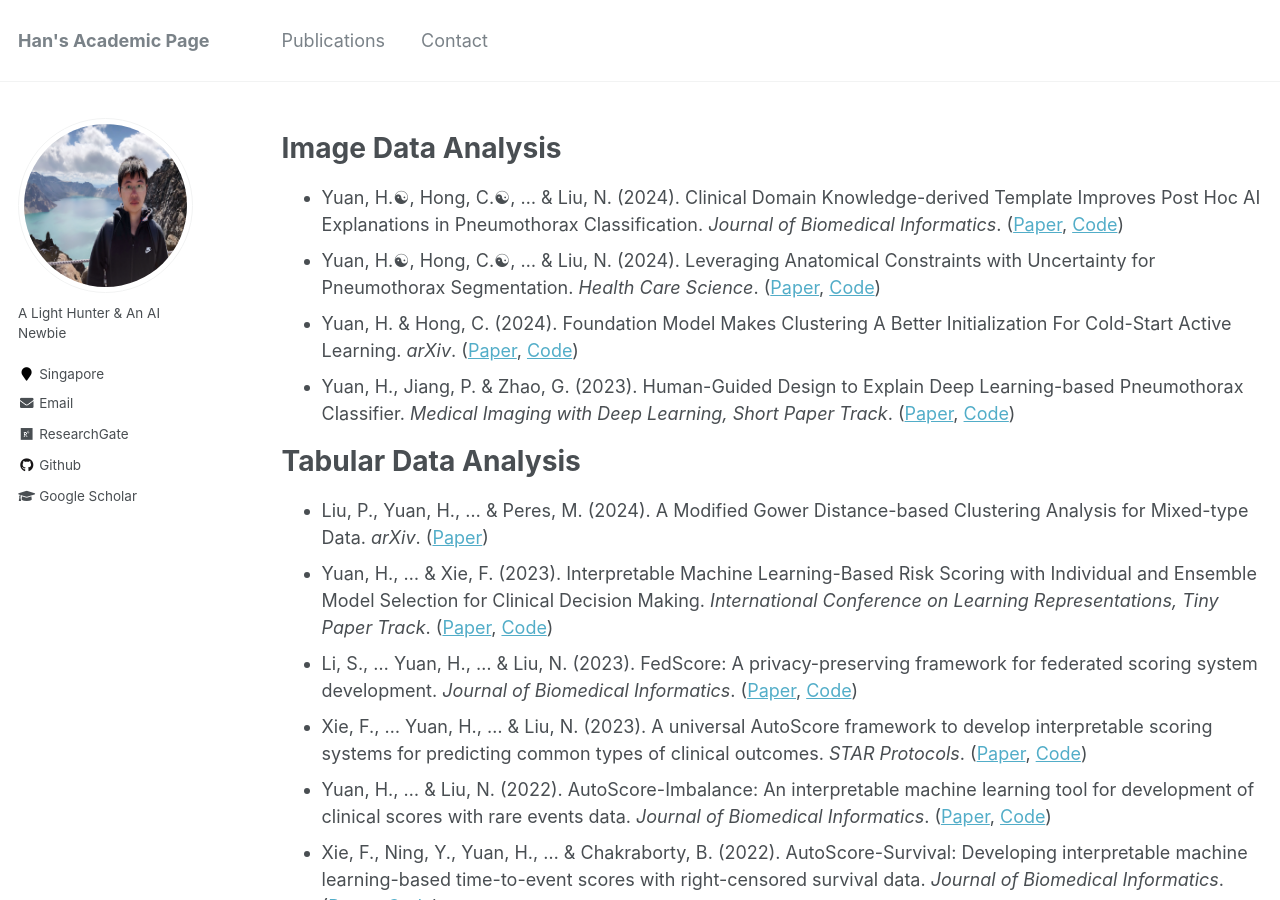
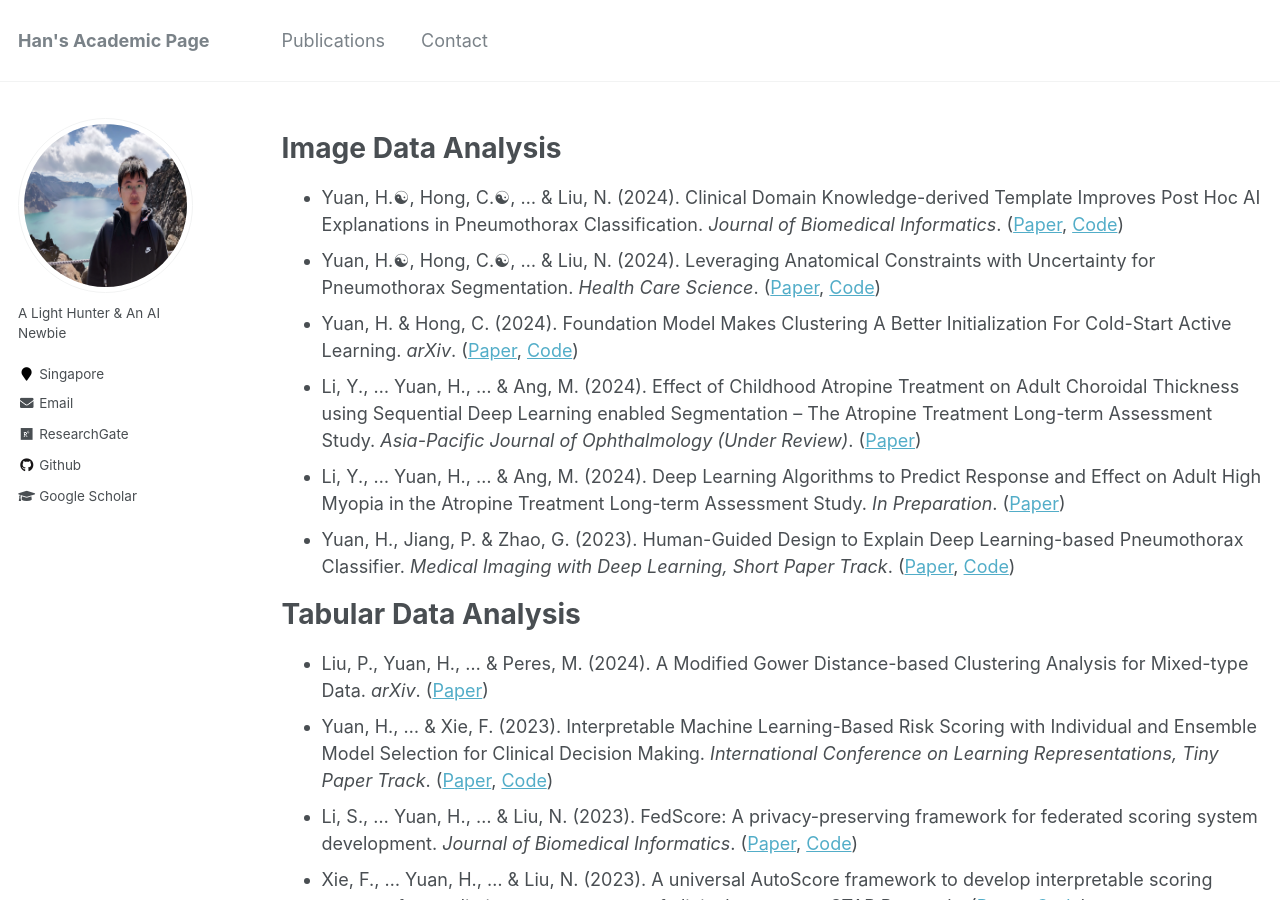
Before and after one commit to Han-Yuan-Med/Han-Yuan-Med.github.io, a Jekyll site: the page built from _pages/publications.md, in a window 1280 px wide and 900 px high. Built offline with Jekyll 4.4.1, drawn with Linux system fonts in a browser that asks for light colours.

Commit message:
Update publications.md

```diff
--- a/_pages/publications.md
+++ b/_pages/publications.md
@@ -8,6 +8,8 @@ author_profile: true
 * Yuan, H.☯︎, Hong, C.☯︎, ... & Liu, N. (2024). Clinical Domain Knowledge-derived Template Improves Post Hoc AI Explanations in Pneumothorax Classification. *Journal of Biomedical Informatics*. ([Paper](http://han-yuan-med.github.io/files/Clinical domain knowledge-derived template improves post hoc AI explanations in pneumothorax classification.pdf), [Code](https://github.com/Han-Yuan-Med/template-explanation))
 * Yuan, H.☯︎, Hong, C.☯︎, ... & Liu, N. (2024). Leveraging Anatomical Constraints with Uncertainty for Pneumothorax Segmentation. *Health Care Science*. ([Paper](http://han-yuan-med.github.io/files/.pdf), [Code](https://github.com/Han-Yuan-Med/constrained-learning))
 * Yuan, H. & Hong, C. (2024). Foundation Model Makes Clustering A Better Initialization For Cold-Start Active Learning. *arXiv*. ([Paper](http://han-yuan-med.github.io/files/Foundation Model Makes Clustering A Better Initialization For Cold-Start Active Learning.pdf), [Code](https://github.com/Han-Yuan-Med/foundation-model))
+* Li, Y., … Yuan, H., … & Ang, M. (2024). Effect of Childhood Atropine Treatment on Adult Choroidal Thickness using Sequential Deep Learning enabled Segmentation – The Atropine Treatment Long-term Assessment Study. *Asia-Pacific Journal of Ophthalmology (Under Review)*. ([Paper](http://han-yuan-med.github.io/files/.pdf))
+* Li, Y., … Yuan, H., … & Ang, M. (2024). Deep Learning Algorithms to Predict Response and Effect on Adult High Myopia in the Atropine Treatment Long-term Assessment Study. *In Preparation*. ([Paper](http://han-yuan-med.github.io/files/.pdf))
 * Yuan, H., Jiang, P. & Zhao, G. (2023). Human-Guided Design to Explain Deep Learning-based Pneumothorax Classifier. *Medical Imaging with Deep Learning, Short Paper Track*. ([Paper](http://han-yuan-med.github.io/files/Human-Guided Design to Explain Deep Learning-based Pneumothorax Classifier.pdf), [Code](https://github.com/Han-Yuan-Med/template-explanation))
 
 # Tabular Data Analysis
```
